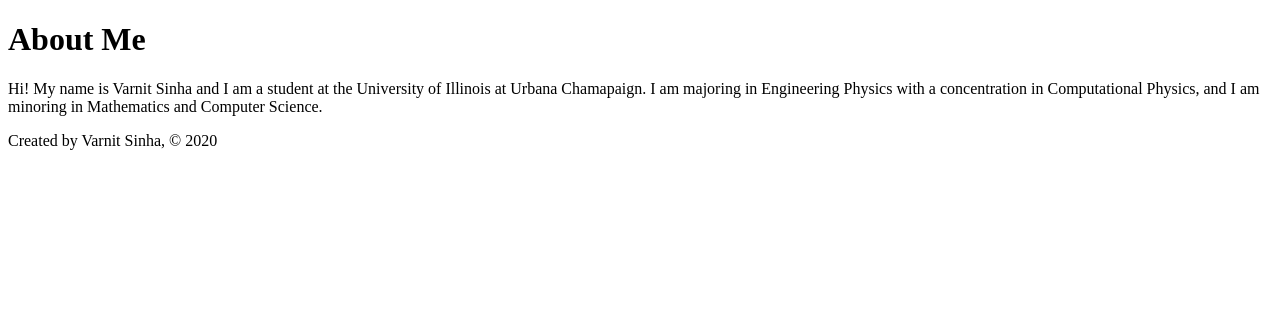
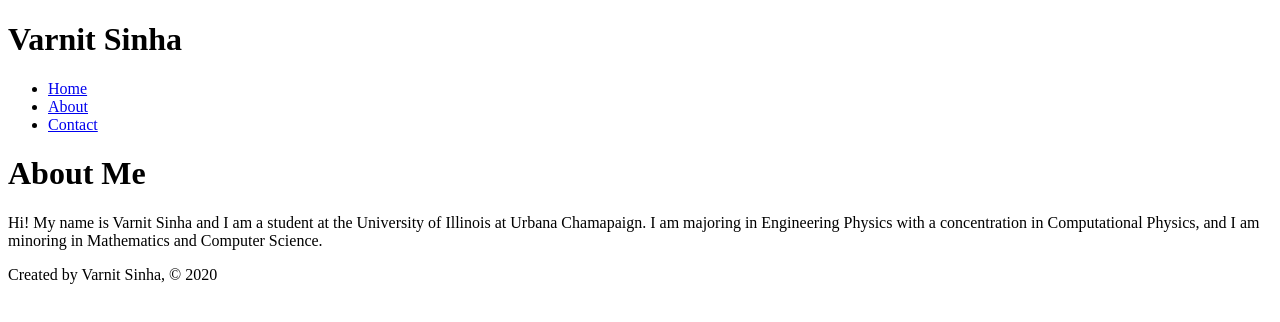
Before and after one commit to VarnitS2/PersonalGatsbyWebsite, a Gatsby site: page /about in a window 1280 px wide. Built offline with nearby package versions, Linux system fonts and the light colour scheme; Gatsby itself is replaced by a stand-in of ours.

Commit message:
Added a header to all pages.

```diff
--- /dev/null
+++ b/src/components/header.js
@@ -0,0 +1,25 @@
+import React from "react"
+import { Link } from "gatsby"
+
+const Header = () => {
+    return (
+        <header>
+            <h1>Varnit Sinha</h1>
+            <nav>
+                <ul>
+                    <li>
+                        <Link to="/">Home</Link>
+                    </li>
+                    <li>
+                        <Link to="/about">About</Link>
+                    </li>
+                    <li>
+                        <Link to="/contact">Contact</Link>
+                    </li>
+                </ul>
+            </nav>
+        </header>
+    )
+}
+
+export default Header
--- a/src/pages/about.js
+++ b/src/pages/about.js
@@ -1,9 +1,11 @@
 import React from "react"
 import Footer from "../components/footer"
+import Header from "../components/header"
 
 const AboutPage = () => {
     return (
         <div>
+            <Header />
             <h1>About Me</h1>
             <p>
                 Hi! My name is Varnit Sinha and I am a student at the University of Illinois at Urbana Chamapaign. I am majoring in Engineering Physics with a concentration in Computational Physics, and I am minoring in Mathematics and Computer Science.
--- a/src/pages/contact.js
+++ b/src/pages/contact.js
@@ -1,9 +1,11 @@
 import React from "react"
 import Footer from "../components/footer"
+import Header from "../components/header"
 
 const ContactPage = () => {
     return (
         <div>
+            <Header />
             <h1>Contact Me</h1>
             <p>
                 The best way to reach me is via email at <a href="mailto:varnits2@illinois.edu">varnits2@illinois.edu</a>.
--- a/src/pages/index.js
+++ b/src/pages/index.js
@@ -1,10 +1,12 @@
 import React from "react"
 import { Link } from "gatsby"
 import Footer from "../components/footer"
+import Header from "../components/header"
 
 const IndexPage = () => {
   return (
     <div>
+      <Header />
       <h1>Hello.</h1>
       <h2>I'm Varnit.</h2>
       <Footer />
```
